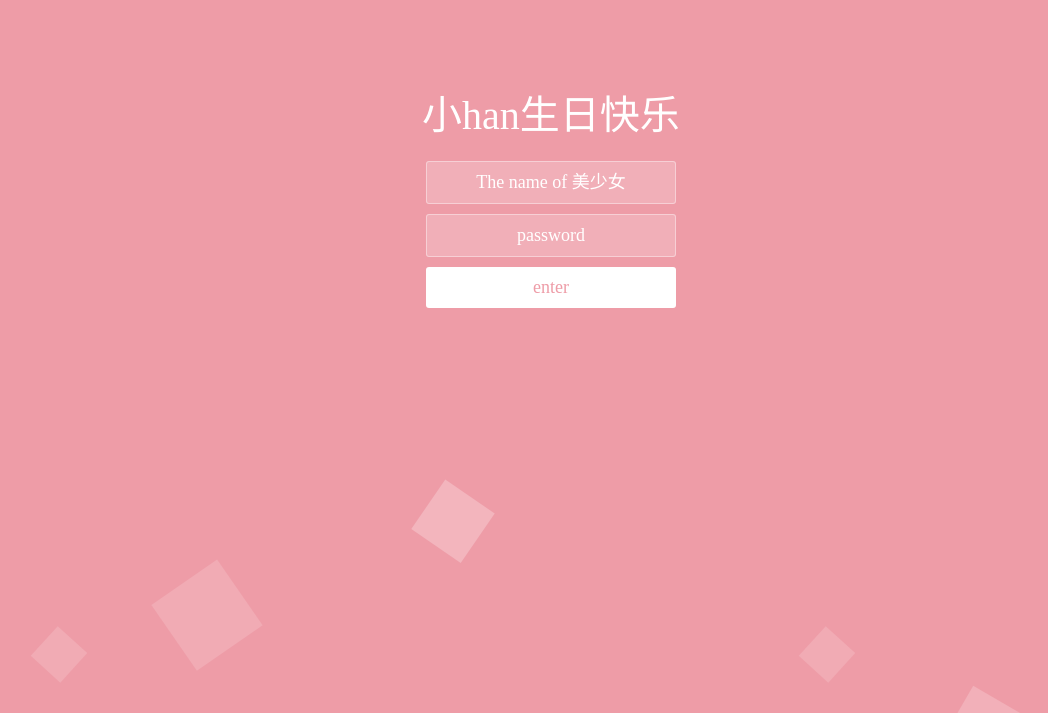
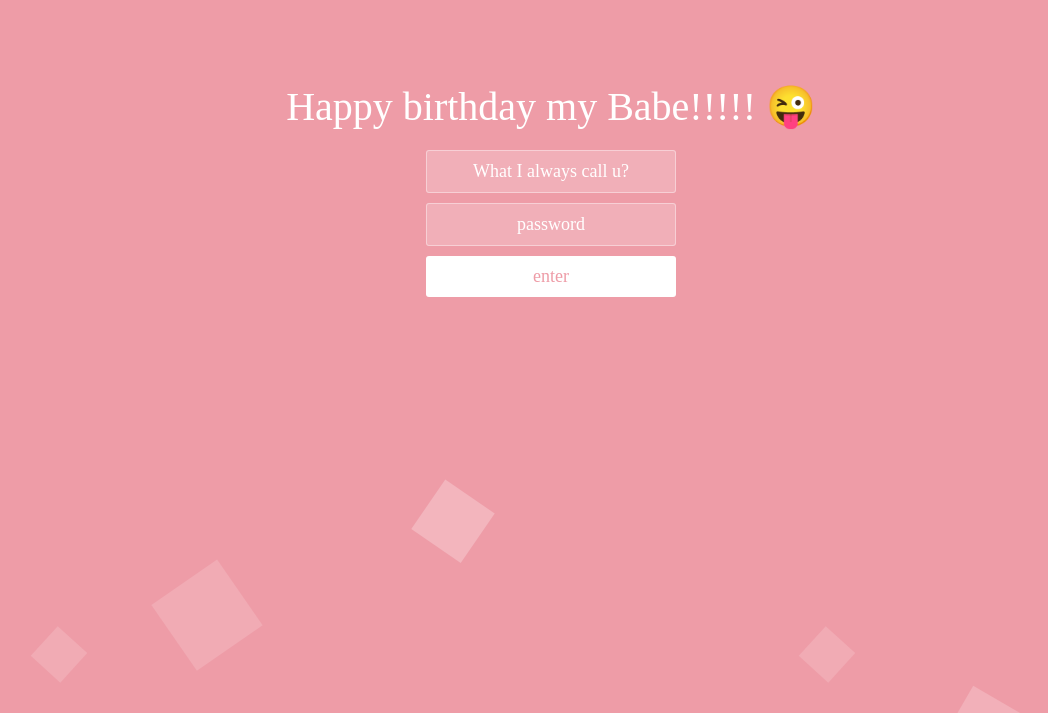
Before and after one commit to fivn869/h5page2, a plain HTML site: page index.html in a window 1280 px wide. Shown: the part 87-800 px from the top of the page, without its empty margins (89-1137 px from the left). Drawn offline with Linux system fonts and the light colour scheme.

Commit message:
Update index.html

```diff
--- a/index.html
+++ b/index.html
@@ -11,10 +11,10 @@
 <div class="htmleaf-container">
 	<div class="wrapper">
 		<div class="container">
-			<h1>小han生日快乐</h1>
+			<h1>Happy birthday my Babe!!!!! 😜</h1>
 
 			<form class="form">
-				<input id="userName" name="userName" type="text" placeholder="The name of 美少女">
+				<input id="userName" name="userName" type="text" placeholder="What I always call u?">
 				<input id="pwd" name="pwd" type="password" placeholder="password">
 				<button type="submit" id="login-button">enter</button>
 			</form>
```
